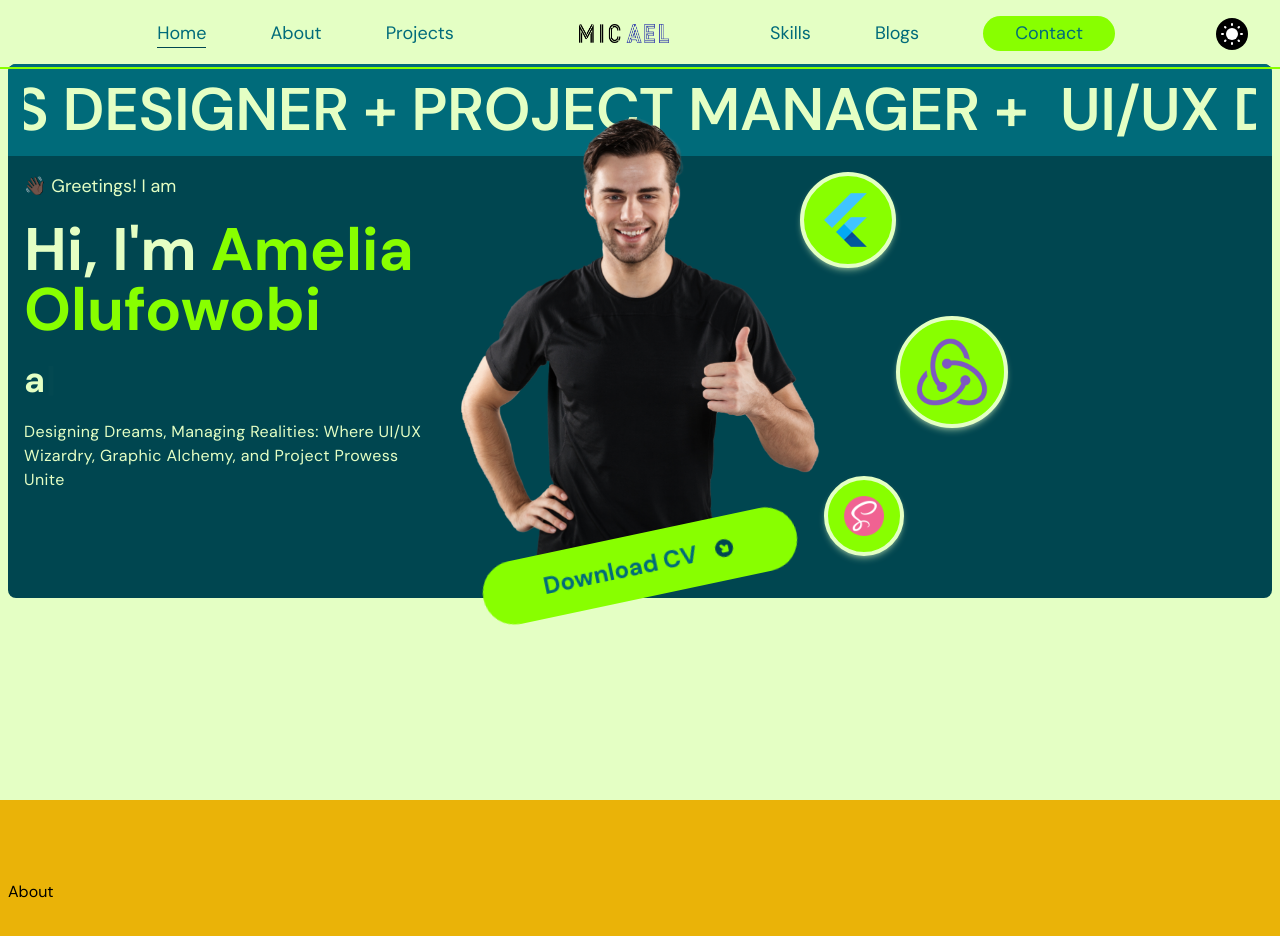
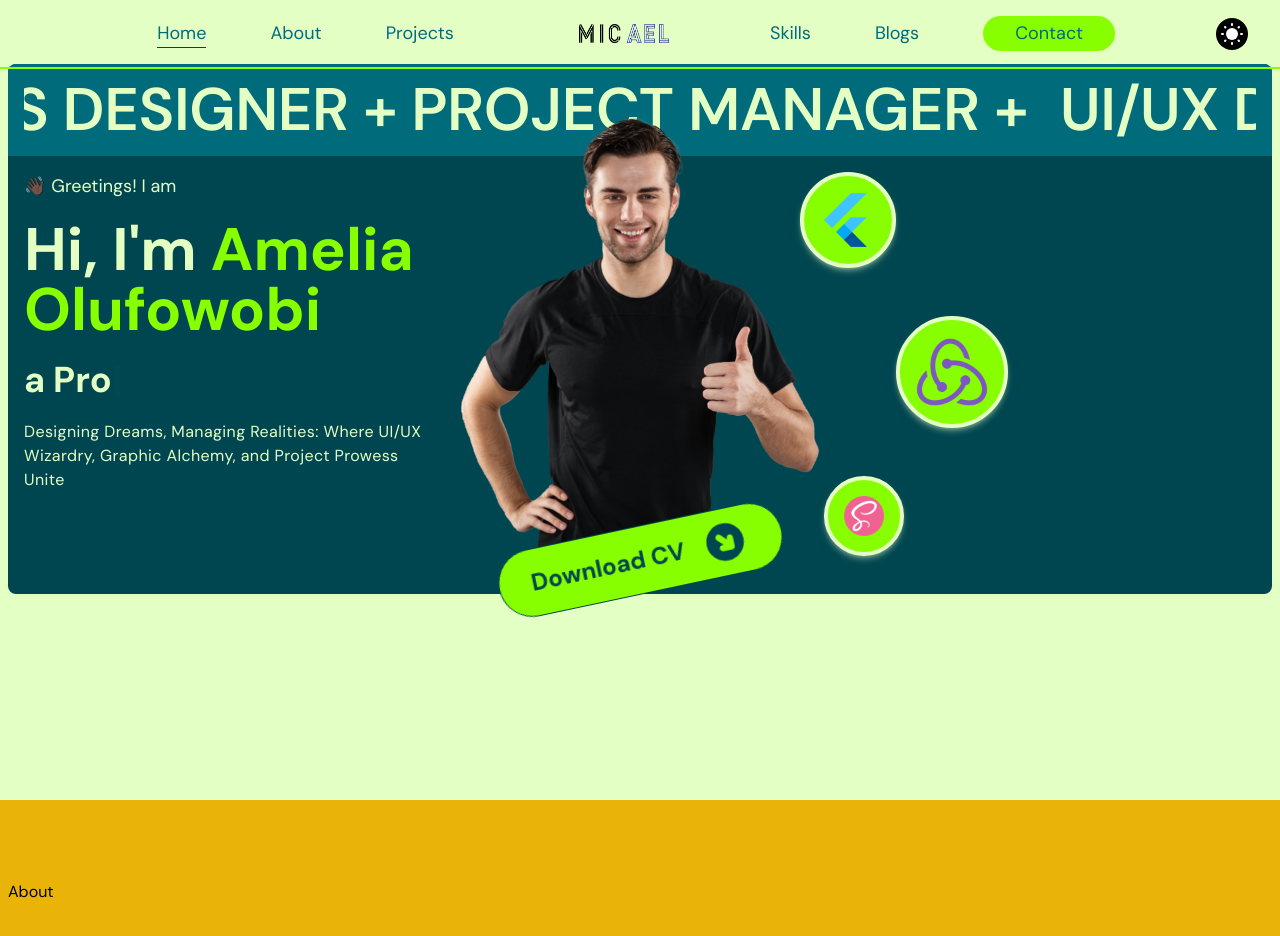
Before and after one commit to igbokwe-chibueze/amelia_portfolio, a React (Vite) app: page / in a window 1280 px wide. Shown: the top 936 px of the page. Built offline with nearby package versions, Linux system fonts and the light colour scheme.

Commit message:
More Updates to Home.
Signed-off-by: igbokwe-chibueze <igbokwechibueze@gmail.com>

```diff
--- a/src/components/CustomBtn.jsx
+++ b/src/components/CustomBtn.jsx
@@ -1,5 +1,6 @@
 /* eslint-disable react/prop-types */
 const CustomBtn = ({
+  classProps,
   children,
   label,
   iconURL,
@@ -8,16 +9,19 @@ const CustomBtn = ({
   borderColor,
   fullWidth,
   onClick,
+  disabled,
 }) => {
   return (
     <button
-      className={`flex justify-center items-center gap-4 px-4 py-2 border font-montserrat text-lg leading-none hover:bg-rose-500
+      className={`flex justify-center items-center border text-lg tablet:text-2xl font-bold leading-none
+      hover:bg-[#6BC800] disabled:bg-[#81926D] disabled:opacity-90 disabled:cursor-not-allowed ${classProps}
       ${
         backgroundColor
           ? `${backgroundColor} ${textColor} ${borderColor}`
-          : "bg-coral-red text-white border-coral-red"
+          : "bg-black text-white border-black"
       } rounded-full ${fullWidth && "w-full"}`}
       onClick={onClick}
+      disabled={disabled}
     >
       {label}
 
--- a/src/components/Navbar.jsx
+++ b/src/components/Navbar.jsx
@@ -150,7 +150,7 @@ const Navbar = () => {
                             offset={-90} // Scroll additional px ( like padding )Adjust based on your layout, Should be preferable zero
                             spy={true} //Make Link selected when scroll is at its targets position
                             activeClass="border-b border-midnight-green" //class applied when element is reached
-                            className={`cursor-pointer nav-links relative group ${index === secondHalf.length - 1 ? 'rounded-full bg-chartreuse-color hover:bg-[#6BC800] hover:scale-105 px-8 py-1' : ''}`}  //styles the last link of the second batch of links.
+                            className={`cursor-pointer nav-links relative group ${index === secondHalf.length - 1 ? 'nav-last-link' : ''}`}  //styles the last link of the second batch of links.
                         >
                             <div>{link.text}</div>
                             {/* Conditionally apply the nav-links-hover class */}
--- a/src/constants/icons.jsx
+++ b/src/constants/icons.jsx
@@ -14,6 +14,25 @@ export const ArrowRightIcon = ({ className, ...rest }) => (
       fillRule="evenodd"
       d="M12 2.25c-5.385 0-9.75 4.365-9.75 9.75s4.365 9.75 9.75 9.75 9.75-4.365 9.75-9.75S17.385 2.25 12 2.25zm4.28 10.28a.75.75 0 000-1.06l-3-3a.75.75 0 10-1.06 1.06l1.72 1.72H8.25a.75.75 0 000 1.5h5.69l-1.72 1.72a.75.75 0 101.06 1.06l3-3z"
       clipRule="evenodd"
+    />
+  </svg>
+);
+
+export const ArrowDownIcon = ({ className, ...rest }) => (
+  <svg
+    xmlns="http://www.w3.org/2000/svg"
+    fill="currentColor"
+    viewBox="0 0 24 24"
+    strokeWidth={1.5}
+    stroke="currentColor"
+    {...rest}
+    className={`w-6 h-6 ${className}`}
+  >
+    <path
+      fillRule="evenodd"
+      d="M12 2.25c-5.385 0-9.75 4.365-9.75 9.75s4.365 9.75 9.75 9.75 9.75-4.365 9.75-9.75S17.385 2.25 12 2.25zm4.28 10.28a.75.75 0 000-1.06l-3-3a.75.75 0 10-1.06 1.06l1.72 1.72H8.25a.75.75 0 000 1.5h5.69l-1.72 1.72a.75.75 0 101.06 1.06l3-3z"
+      clipRule="evenodd"
+      transform="rotate(90 12 12)"
     />
   </svg>
 );
--- a/src/index.css
+++ b/src/index.css
@@ -42,6 +42,10 @@
     @apply leading-normal text-lg text-caribbean-current;
   }
 
+  .nav-last-link {
+    @apply rounded-full bg-chartreuse-color hover:bg-[#6BC800] hover:scale-105 px-8 py-1
+  }
+
   .nav-links-hover {
     @apply h-px inline-block w-0 bg-midnight-green absolute left-0 -bottom-0.5 group-hover:w-full transition-[width] ease-in-out duration-300;
   }
--- a/src/sections/Header.jsx
+++ b/src/sections/Header.jsx
@@ -1,6 +1,7 @@
+import { useState } from 'react';
 import { images } from '../constants';
 import { CustomBtn, ParallaxText } from '../components';
-import { ArrowRightIcon } from '../constants/icons';
+import { ArrowDownIcon } from '../constants/icons';
 import { motion } from 'framer-motion';
 import Typewriter from 'typewriter-effect';
 
@@ -19,6 +20,27 @@ const buttonVariants = {
 };
 
 // Variants for the scale animation
+const textSlideVariants = {
+  whileInView: {
+    // Animation effect for scale and opacity from 0 to 1
+    x: [-100, 0],
+    opacity: [0, 1],
+    // Animation transition properties
+    transition: {
+      duration: 1.2, // Animation duration in seconds
+      ease: 'easeInOut',
+    },
+  },
+};
+
+const textChildrenVarients = {
+  whileInView: {
+    x: [-100, 0],
+    opacity: [0, 1]
+  },
+}
+
+// Variants for the scale animation
 const scaleVariants = {
   whileInView: {
     // Animation effect for scale and opacity from 0 to 1
@@ -26,13 +48,67 @@ const scaleVariants = {
     opacity: [0, 1],
     // Animation transition properties
     transition: {
-      duration: 1, // Animation duration in seconds
+      duration: 1.5, // Animation duration in seconds
       ease: 'easeInOut', // Animation easing function
     },
   },
 };
 
+const hoverScaleVariants = {
+  rest: {
+    scale: 1,
+  },
+  hover: {
+    scale: 1.1,
+    transition: {
+      duration: 0.3,
+    },
+  },
+};
+
 const Header = () => {
+
+  const professionStrings = [
+    'UI/UX Designer...',
+    'Project Manager...',
+    'Graphics Designer...',
+    'Content Writer...'
+  ];
+
+  const [downloading, setDownloading] = useState(false);
+
+  // Function to handle the download button click
+  const handleDownloadClick = () => {
+    // Set the downloading state to true
+    setDownloading(true);
+
+    // Replace 'your-file-path.pdf' with the actual path of your PDF file
+    const pdfFilePath = '/src/assets/Amelia CV.pdf';
+
+    // Create a temporary link element
+    const link = document.createElement('a');
+
+    // Set the href attribute to the file path
+    link.href = pdfFilePath;
+
+    // Set the download attribute with the desired file name
+    link.download = pdfFilePath.substring(pdfFilePath.lastIndexOf('/') + 1);
+
+    // Append the link to the document
+    document.body.appendChild(link);
+
+    // Trigger a click on the link to start the download
+    link.click();
+
+    // Remove the link from the document
+    document.body.removeChild(link);
+
+    // Reset the downloading state after a short delay (adjust the delay as needed)
+    setTimeout(() => {
+      setDownloading(false);
+    }, 3000);
+  };
+
   return (
     <section id='header' className="w-full min-h-screen pt-16 px-2">
       <div className="bg-midnight-green rounded-lg mb-8">
@@ -44,22 +120,34 @@ const Header = () => {
           {/* First Column */}
           <div className="tablet:col-span-1">
             <motion.div
-              whileInView={{ x: [-100, 0], opacity: [0, 1] }} // Animation effect for horizontal sliding from left and opacity change from transparent to full
-              transition={{ duration: 1 }} // Animation transition properties
+              variants={textSlideVariants}
+              whileInView={textSlideVariants.whileInView}
               className="flex flex-col gap-5 text-tea-green"
             >
               <h4 className="text-lg font-normal">👋🏿 Greetings! I am</h4>
+
+              <motion.div
+                variants={textChildrenVarients}
+                whileInView={textChildrenVarients.whileInView}
+                transition={{ delay:1, duration: 1 }}
+                className="flex flex-col gap-5"
+              >
                 <h1 className="text-6xl font-bold">
                   Hi, I'm <span className="text-chartreuse-color capitalize">Amelia Olufowobi</span>
                 </h1>
-              <h2 className="text-2xl tablet:text-4xl font-bold">
+              </motion.div>
+
+              <motion.div
+                variants={textChildrenVarients}
+                whileInView={textChildrenVarients.whileInView}
+                transition={{ delay:1, duration: 1.4 }}
+                className='flex flex-col gap-5'
+              >
+                <h2 className="flex space-x-2 text-2xl tablet:text-4xl font-bold">
+                  <span>a</span>
                   <Typewriter
                     options={{
-                    strings: [
-                      'a UI/UX Designer',
-                      'a Project Manager',
-                      'a Graphics Designer'
-                    ],
+                      strings: professionStrings,
                       autoStart: true,
                       loop: true,
                       delay: 50, // Optional delay between strings
@@ -73,13 +161,14 @@ const Header = () => {
                   Where UI/UX Wizardry, Graphic Alchemy, and Project Prowess Unite
                 </p>
               </motion.div>
+            </motion.div>
           </div>
 
           {/* Second Column */}
           <div className="tablet:col-span-1">
             <motion.div
               whileInView={{ y: [100, 0], opacity: [0, 1] }} // Animation effect for horizontal sliding from left and opacity change from transparent to full
-              transition={{ duration: 1 }}
+              transition={{ duration: 1.5 }}
               className="flex justify-center items-center"
             >
               <img
@@ -99,44 +188,60 @@ const Header = () => {
               tablet:items-start tablet:space-y-12 pb-4 tablet:pb-0 -mt-2 tablet:-mt-0'
             >
               {/* First Circle */}
-              <div className="w-16 h-16 tablet:w-24 tablet:h-24 -mt-9 tablet:-mt-0 tablet:-ml-14 hearder-icon-circles">
+              <motion.div
+                variants={hoverScaleVariants}
+                whileHover={hoverScaleVariants.hover}
+                //The z-10 is just to prevent the circle from being behind the profile image, so i can hover over it.
+                className="w-16 h-16 tablet:w-24 tablet:h-24 -mt-9 tablet:-mt-0 tablet:-ml-14 hearder-icon-circles z-10"
+              >
                 <img src={images.flutter} alt="Flutter" className="object-cover w-full h-full" />
-              </div>
+              </motion.div>
 
               {/* Second Circle */}
-              <div className="w-20 h-20 tablet:w-28 tablet:h-28 tablet:ml-10 hearder-icon-circles">
+              <motion.div
+                variants={hoverScaleVariants}
+                whileHover={hoverScaleVariants.hover}
+                className="w-20 h-20 tablet:w-28 tablet:h-28 tablet:ml-10 hearder-icon-circles"
+              >
                 <img src={images.redux} alt="Redux" className="object-cover w-full h-full" />
-              </div>
+              </motion.div>
 
               {/* Third Circle */}
-              <div className="w-16 h-16 tablet:w-20 tablet:h-20 -mt-10 tablet:-mt-0 tablet:-ml-8 hearder-icon-circles">
+              <motion.div
+                variants={hoverScaleVariants}
+                whileHover={hoverScaleVariants.hover}
+                className="w-16 h-16 tablet:w-20 tablet:h-20 -mt-10 tablet:-mt-0 tablet:-ml-8 hearder-icon-circles z-10"
+              >
                 <img src={images.sass} alt="Sass" className="object-cover w-full h-full" />
-              </div>
+              </motion.div>
             </motion.div>
           </div>
         </div>
 
         <div className="flex justify-center items-center mt-4">
-          <motion.button
-            type="button"
+          <motion.div
             variants={buttonVariants}
-            whileHover="hover"
+            // Apply hover effect only when not downloading. I used rest when downloading or btn wont return to no rotation.
+            whileHover={!downloading ? buttonVariants.hover : 'rest'}
             initial="rest" // Optional: Set the initial state
-            className="flex justify-center items-center bg-chartreuse-color hover:bg-[#6BC800] gap-1 tablet:gap-4 p-2 rounded-full
-            w-52 h-14 tablet:w-80 tablet:h-16 z-20 -mt-4 tablet:-mt-12 -rotate-12"
+            className='-mt-4 tablet:-mt-14 z-20'
           >
-            <p className='text-caribbean-current text-lg tablet:text-2xl font-bold leading-none'>Download CV</p>
-            <ArrowRightIcon className={"w-14 h-12 text-chartreuse-color fill-midnight-green rotate-45"}/>
-          </motion.button>
-          {/* <CustomBtn
-            label="Download CV"
+            <CustomBtn
+              classProps={`gap-4 px-8 py-2 ${downloading ? 'rotate-12' : ''}`}
+              label={downloading ? 'Downloading...' : 'Download CV'}
               backgroundColor={"bg-chartreuse-color"}
-            borderColor={"border-1 border-gray-500"}
-            textColor={"text-caribbean-current"}
-            onClick=""
+              borderColor={"border-1 border-midnight-green"}
+              textColor={"text-midnight-green"}
+              onClick={handleDownloadClick}
+              disabled={downloading}  // Disable the button during download
             >
-            <ArrowRightIcon className={"w-8 h-8 fill-white"}/>
-          </CustomBtn> */}
+              <ArrowDownIcon
+                className={`w-[50px] h-[50px] text-chartreuse-color fill-midnight-green
+                ${!downloading ? '-rotate-45' : 'rotate-90 text-midnight-green fill-[#81926D] animate-bounce'}`}
+              />
+            </CustomBtn>
+
+          </motion.div>
         </div>
       </div>
     </section>
```
Also changed, not shown: 2 other files (tests, documents, lock files or other folders). Lines whose indentation alone changed are shown as unchanged.
